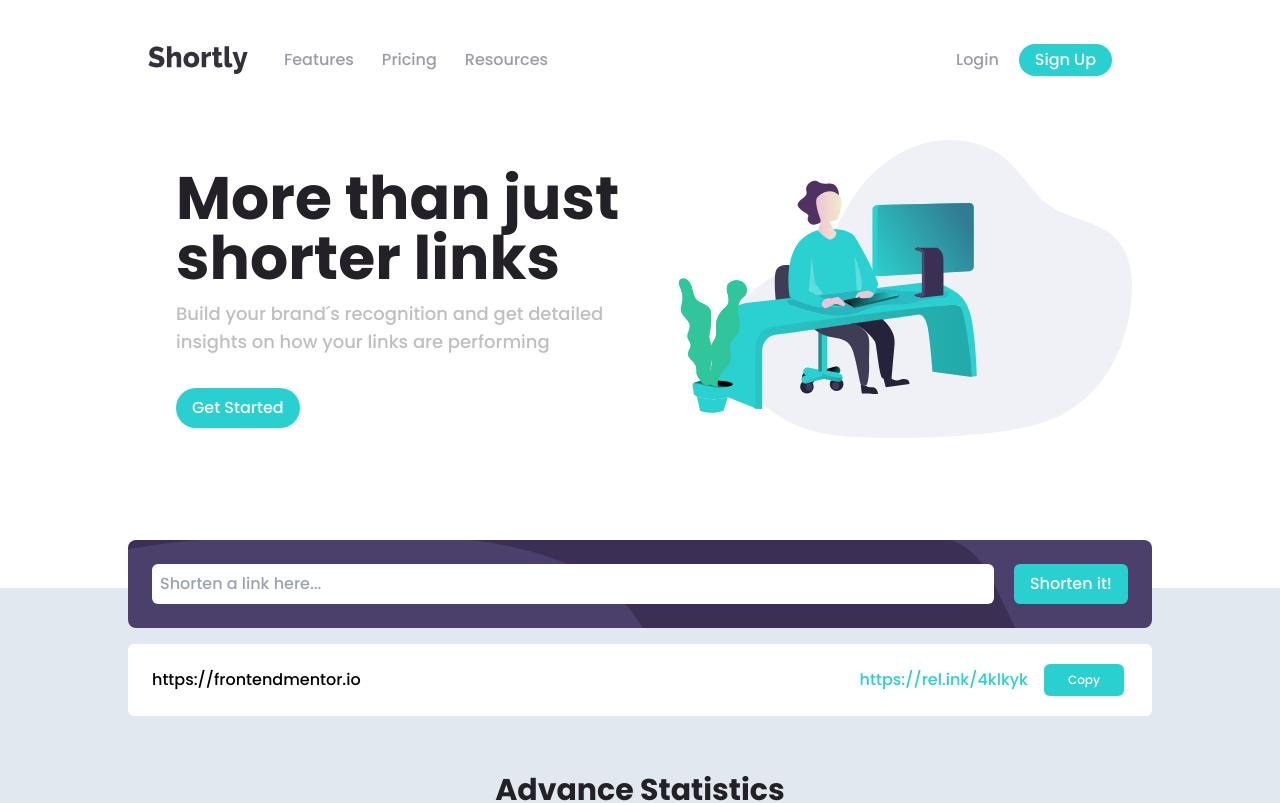
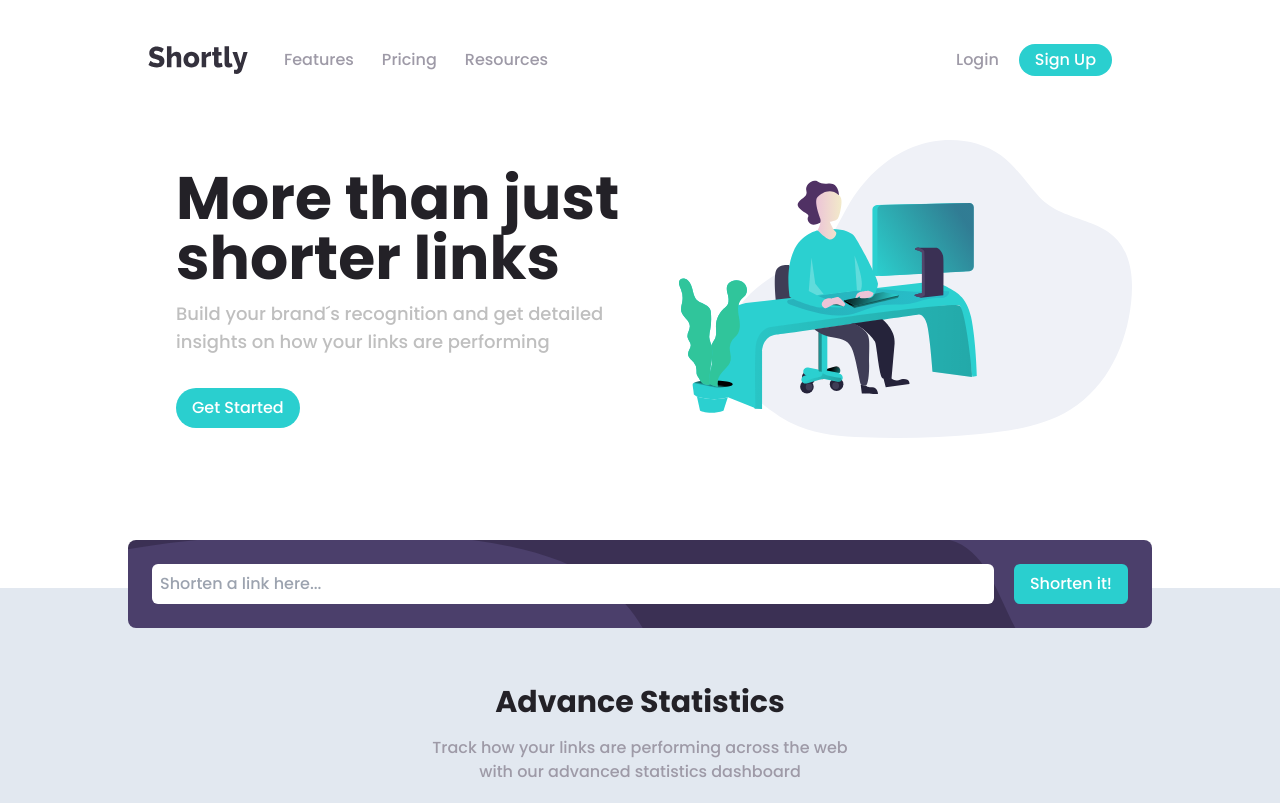
Before and after one commit to NicoDeLaFuente/url-shortener-app, a Next.js app: page / in a window 1280 px wide. Shown: the top 803 px of the page. Built offline with nearby package versions, Linux system fonts and the light colour scheme.

Commit message:
input functional, error input and display data

```diff
--- /dev/null
+++ b/components/ButtonCopied/ButtonCopied.js
@@ -0,0 +1,3 @@
+export default function ButtonCopied ({clickCopiedHandler}) {
+    return <button onClick={clickCopiedHandler} className="text-xs px-6 py-2 text-white bg-darkViolet rounded-md hover:opacity-50">Copied!</button>
+}
--- a/components/ButtonCopy/ButtonCopy.js
+++ b/components/ButtonCopy/ButtonCopy.js
@@ -1,5 +1,7 @@
 'use client'
 
 export default function ButtonCopy ({name}) {
-    return <button className="text-xs px-6 py-2 text-white bg-cyan rounded-md hover:opacity-50">{name}</button>
+
+    return  <button className="text-xs px-6 py-2 text-white bg-cyan rounded-md hover:opacity-50">{name}</button>
+
 }
--- a/components/InputContainer/InputContainer.js
+++ b/components/InputContainer/InputContainer.js
@@ -6,10 +6,12 @@ import FormShorten from "../FormShorten/FormShorten"
 import UserShortenLinks from "../UserShortenLinks/UserShortenLinks"
 
 import { useState, useEffect } from "react";
+import { data } from "autoprefixer";
 
 export default function InputContainer () {
 
-    const [data, setData] = useState([])
+    const [link, setLink] = useState()
+    let dataArray = []
 
     const handleSubmit = async (event) => {
         const form = document.querySelector("#form")
@@ -19,25 +21,28 @@ export default function InputContainer () {
 
         const data = event.target.url.value
 
+        if (data && data.length > 6) {
         const response = fetch(`https://api.shrtco.de/v2/shorten?url=${data}`)
         .then(res => res.json())
-        .then(data => setData(data))
+        .then(newData => setLink(newData.result))
+        }
 
-
-        if(!data || data === "") {
+        if(!data || data.length <= 6) {
             errorMessage.classList.remove("hidden")
             form.reset()
         } else {
             errorMessage.classList.add("hidden")
+            form.reset()
         }
     }
-
 
     return  <>
                 <div className={styles.backgroundImage}>
                     <FormShorten handleSubmit={handleSubmit}/>
                     <ErrorShorten/>
                 </div>
-                <UserShortenLinks/>
+                {
+                !link || link === undefined ? <></> : <UserShortenLinks key={link.data} data={link}/>
+                }
             </>
 }
--- a/components/LinkEnteredByUser/LinkEnteredByUser.js
+++ b/components/LinkEnteredByUser/LinkEnteredByUser.js
@@ -1,3 +1,3 @@
-export default function LinkEnteredByUser (){
-    return <span className="w-full">https://frontendmentor.io</span>
+export default function LinkEnteredByUser ({link}){
+    return <span className="w-full">{link}</span>
 }
--- a/components/LinkShorteredByApi/LinkShorteredByApi.js
+++ b/components/LinkShorteredByApi/LinkShorteredByApi.js
@@ -1,4 +1,4 @@
 'use client'
-export default function LinkShorteredByApi () {
-    return <span className="text-cyan cursor-pointer">https://rel.ink/4klkyk</span>
+export default function LinkShorteredByApi ({shortLink}) {
+    return <span className="text-cyan cursor-pointer">{shortLink}</span>
 }
--- a/components/UserShortenLinks/UserShortenLinks.js
+++ b/components/UserShortenLinks/UserShortenLinks.js
@@ -1,13 +1,29 @@
 import ButtonCopy from "../ButtonCopy/ButtonCopy"
 import LinkEnteredByUser from "../LinkEnteredByUser/LinkEnteredByUser"
 import LinkShorteredByApi from "../LinkShorteredByApi/LinkShorteredByApi"
-export default function UserShortenLinks (){
 
-    return  <div className="p-4 flex flex-col bg-white w-4/5 rounded-md items-center justify-center gap-2 sm:max-w-5xl sm:flex-row sm:justify-between sm:px-6">
-                <LinkEnteredByUser/>
+import {CopyToClipboard} from 'react-copy-to-clipboard';
+import ButtonCopied from '../ButtonCopied/ButtonCopied';
+
+import { useState } from "react"
+export default function UserShortenLinks ({data}){
+    const {full_short_link: shortLink, original_link: originalLink} = data
+
+    const [copied, setCopied] = useState(false)
+    const [copiedButton, setCopiedbutton] = useState(false)
+
+    const onCopy = () => {
+        setCopied(true)
+    }
+
+
+    return  <div id="userSearch" className="p-4 flex flex-col bg-white w-4/5 rounded-md items-center justify-center gap-2 sm:max-w-5xl sm:flex-row sm:justify-between sm:px-6">
+                <LinkEnteredByUser link={originalLink}/>
                 <div className="border-t border-gray p-1 w-full flex flex-col  gap-2 sm:flex-row sm:border-none sm:justify-end sm:gap-4 sm:items-center">
-                    <LinkShorteredByApi/>
-                    <ButtonCopy name="Copy"/> {/* hay que hacer una ternaria para ver el boton a desplegar */}
+                    <LinkShorteredByApi shortLink={shortLink}/>
+                    <CopyToClipboard text={shortLink}>
+                        <ButtonCopy name="Copy" />
+                    </CopyToClipboard>
                 </div>
             </div>
 }
--- a/package.json
+++ b/package.json
@@ -15,6 +15,7 @@
     "next": "13.4.2",
     "postcss": "8.4.23",
     "react": "18.2.0",
+    "react-copy-to-clipboard": "^5.1.0",
     "react-dom": "18.2.0",
     "tailwindcss": "3.3.2"
   }
```
Also changed, not shown: 1 other file (tests, documents, lock files or other folders).
